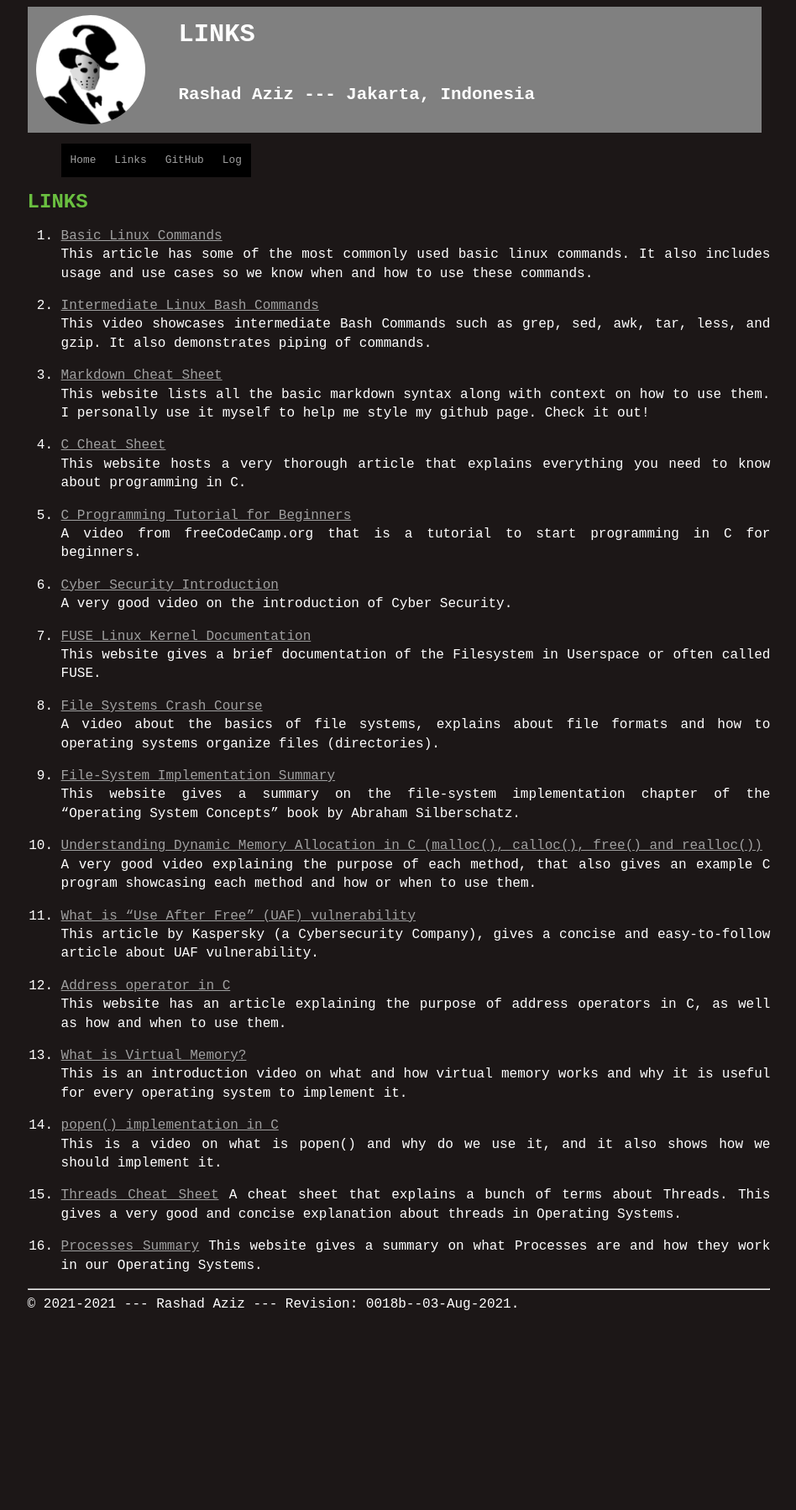
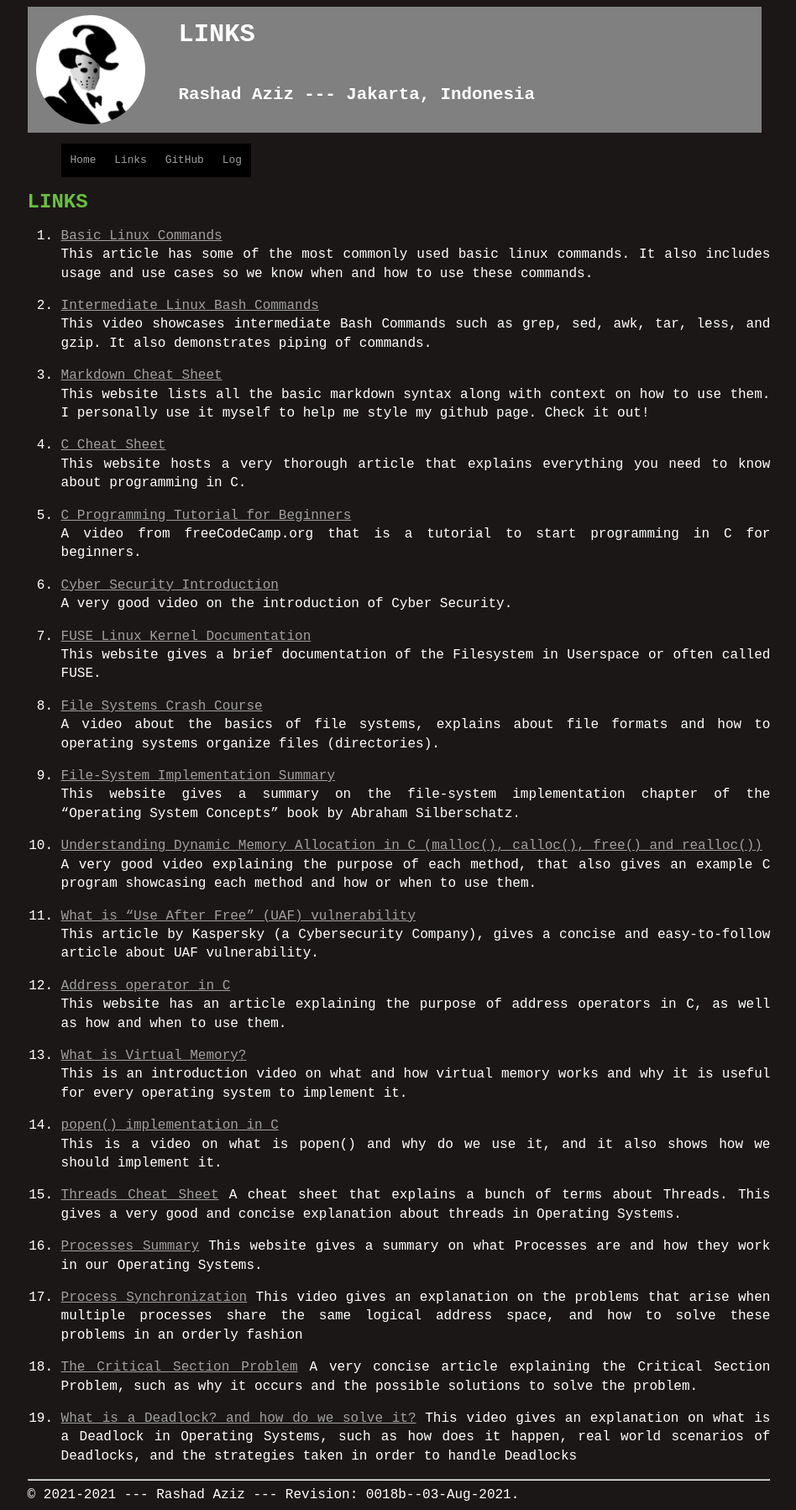
Before and after one commit to rashadaziz/os212, a Jekyll site: the page built from links.md, in a window 1280 px wide. Shown: the whole page at 84% size, without its empty margins (165-1113 px from the left). Built offline with Jekyll 4.4.1, drawn with Linux system fonts in a browser that asks for light colours; our own code applies the rules of GitHub Pages for plain Markdown files; before the commit the page ends 1571 px from its top, so only the background shows below that.

Commit message:
updated links.md

```diff
--- a/links.md
+++ b/links.md
@@ -54,3 +54,12 @@ A cheat sheet that explains a bunch of terms about Threads. This gives a very go
 
 16. [Processes Summary](https://www.cs.uic.edu/~jbell/CourseNotes/OperatingSystems/3_Processes.html)
 This website gives a summary on what Processes are and how they work in our Operating Systems.
+
+17. [Process Synchronization](https://www.youtube.com/watch?v=ph2awKa8r5Y)
+This video gives an explanation on the problems that arise when multiple processes share the same logical address space, and how to solve these problems in an orderly fashion
+
+18. [The Critical Section Problem](https://www.tutorialspoint.com/critical-section-problem)
+A very concise article explaining the Critical Section Problem, such as why it occurs and the possible solutions to solve the problem.
+
+19. [What is a Deadlock? and how do we solve it?](https://www.youtube.com/watch?v=UVo9mGARkhQ)
+This video gives an explanation on what is a Deadlock in Operating Systems, such as how does it happen, real world scenarios of Deadlocks, and the strategies taken in order to handle Deadlocks
```
